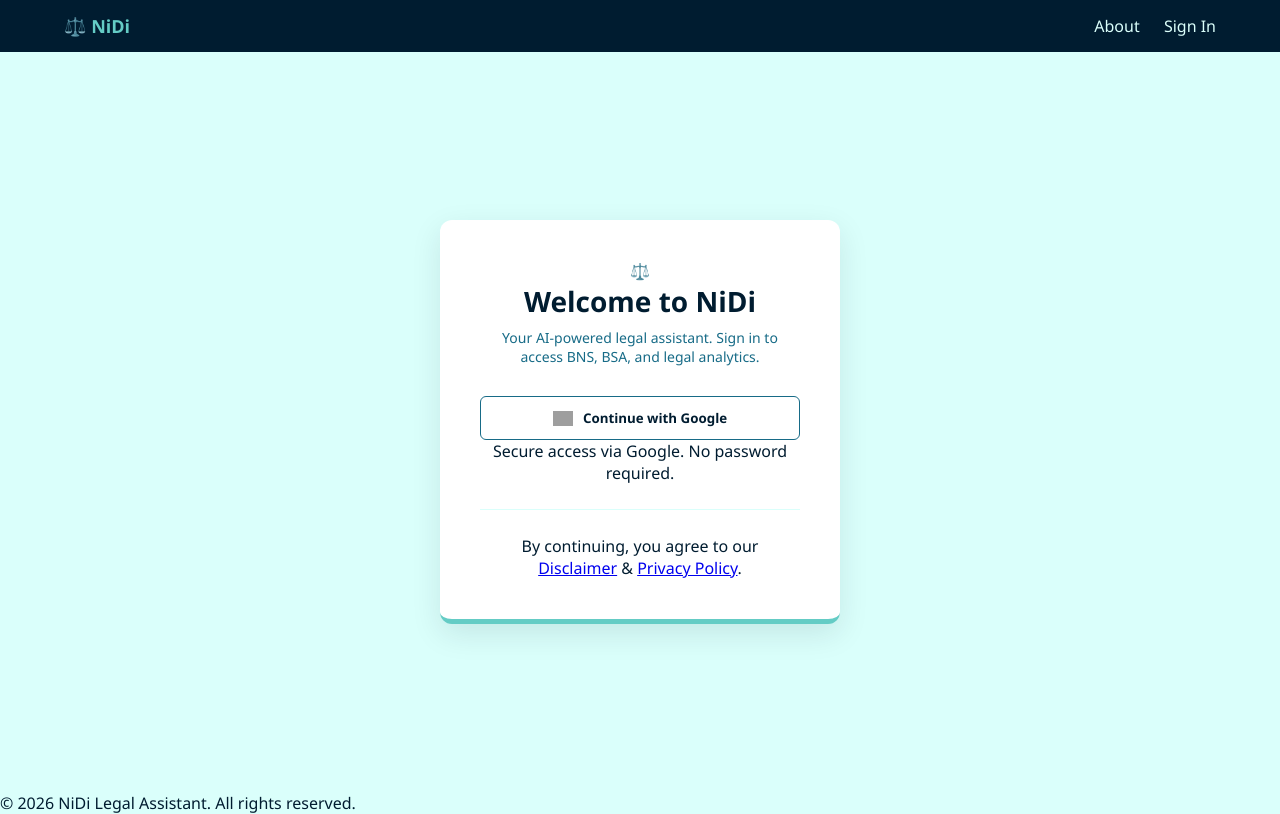
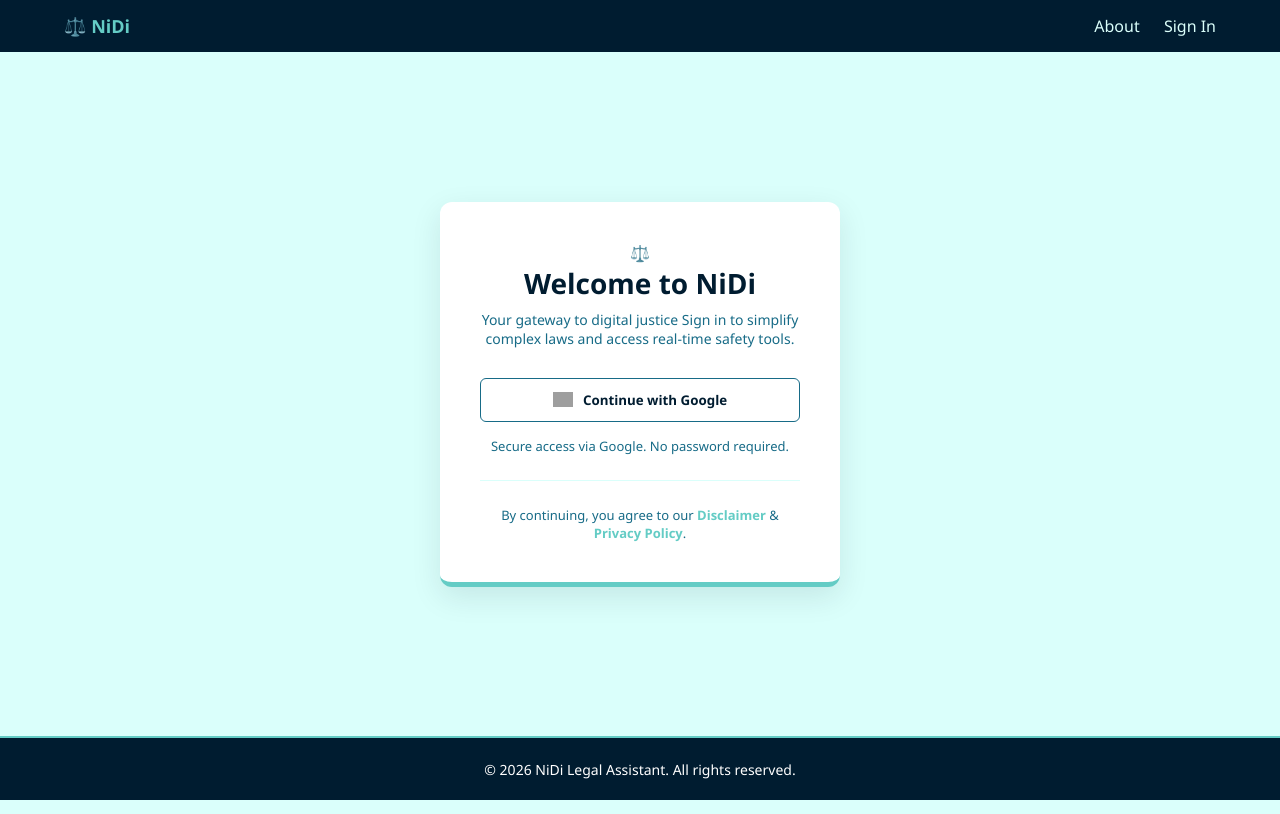
Before and after one commit to Munavir-Ali/NiDi-Legal-Chatbot, a Flask app: page /signin in a window 1280 px wide. Run offline with Flask 3, Linux system fonts and the light colour scheme; grey boxes are pictures that could not be loaded.

Commit message:
Some things 2

```diff
--- a/app.py
+++ b/app.py
@@ -24,10 +24,13 @@ GOOGLE_DISCOVERY_URL = "https://accounts.google.com/.well-known/openid-configura
 GOOGLE_CLIENT_ID = os.getenv("GOOGLE_CLIENT_ID")
 GOOGLE_CLIENT_SECRET = os.getenv("GOOGLE_CLIENT_SECRET")
 
-MONGO_URI = os.getenv("MONGO_URI")
+MONGO_URI_RAW = os.getenv("MONGO_URI")
+MONGO_PASS = os.getenv("MONGO_PASS")
+escaped_pass = urllib.parse.quote_plus(MONGO_PASS) if MONGO_PASS else ""
+FINAL_MONGO_URI = MONGO_URI_RAW.replace("<PASSWORD>", escaped_pass) if "<PASSWORD>" in (MONGO_URI_RAW or "") else MONGO_URI_RAW
 
 try:
-    client = MongoClient(MONGO_URI, tls=True, tlsAllowInvalidCertificates=True, serverSelectionTimeoutMS=5000)
+    client = MongoClient(FINAL_MONGO_URI, tls=True, tlsAllowInvalidCertificates=True, serverSelectionTimeoutMS=5000)
     db = client["NiDi_DB"]
     client.admin.command('ping')
     print("✅ Connected to MongoDB successfully!")
--- a/static/botinterface.css
+++ b/static/botinterface.css
@@ -1,5 +1,5 @@
 * { margin: 0; padding: 0; box-sizing: border-box; font-family: "Segoe UI", Tahoma, sans-serif; }
-body { background: #DAFFFB; color: #001C30; }
+body { background: #DAFFFB; color: #001C30; height: 100%; }
 
 .navbar { background: #001C30; padding: 14px 0; position: sticky; top: 0; z-index: 2000; }
 .nav-container { width: 90%; max-width: 1200px; margin: auto; display: flex; justify-content: space-between; align-items: center; }
--- a/static/signup.css
+++ b/static/signup.css
@@ -5,14 +5,22 @@
   font-family: "Segoe UI", sans-serif;
 }
 
+html, body {
+  height: 100%;
+}
+
 body {
   background: #DAFFFB;
   color: #001C30;
+  display: flex;
+  flex-direction: column;
+  overflow-x: hidden;
 }
 
 .navbar {
   background: #001C30;
   padding: 14px 0;
+  flex-shrink: 0;
 }
 
 .nav-container {
@@ -41,7 +49,7 @@ body {
   display: flex;
   justify-content: center;
   align-items: center;
-  min-height: calc(100vh - 60px);
+  flex: 1 0 auto;
   padding: 20px;
 }
 
@@ -97,79 +105,58 @@ body {
 
 .divider {
   margin: 25px 0;
-  position: relative;
   border-bottom: 1px solid #DAFFFB;
 }
 
-.divider span {
-  position: absolute;
-  top: -10px;
-  left: 50%;
-  transform: translateX(-50%);
-  background: #ffffff;
-  padding: 0 10px;
-  font-size: 12px;
+.auth-note, .legal-note {
+  font-size: 13px;
   color: #176B87;
+  margin-top: 15px;
 }
 
-.manual-form {
-  text-align: left;
-}
-
-label {
-  display: block;
-  font-size: 14px;
-  margin-bottom: 5px;
-  color: #001C30;
+.legal-note a {
+  color: #64CCC5;
+  text-decoration: none;
   font-weight: 600;
 }
 
-.input-group {
-  margin-bottom: 15px;
+.footer {
+  background: #001C30;
+  border-top: 2px solid #64CCC5;
+  height: 64px;
+  flex-shrink: 0;
+  width: 100vw;
+  position: relative;
+  left: 50%;
+  right: 50%;
+  margin-left: -50vw;
+  margin-right: -50vw;
+  display: flex;
+  align-items: center;
+  justify-content: center;
 }
 
-.input-group input {
+.footer-container {
   width: 100%;
-  padding: 10px;
-  border-radius: 6px;
-  border: 1px solid #DAFFFB;
-  outline: none;
-  background: #f9ffff;
+  max-width: 1200px;
+  padding: 0 16px;
+  margin: 0 auto;
+  display: flex;
+  justify-content: center;
+  align-items: center;
 }
 
-.input-group input:focus {
-  border-color: #64CCC5;
+.footer-text {
+  color: #ffffff;
+  font-size: 14px;
+  font-weight: 500;
+  margin: 0;
+  text-align: center;
 }
 
-.signup-btn {
-  width: 100%;
-  padding: 12px;
-  background: #176B87;
-  color: white;
-  border: none;
-  border-radius: 6px;
-  font-weight: 600;
-  cursor: pointer;
-  margin-top: 10px;
-}
-
-.signup-btn:hover {
-  background: #001C30;
-}
-
-.login-text {
-  margin-top: 20px;
-  font-size: 14px;
-}
-
-.login-text a {
-  color: #176B87;
-  font-weight: 600;
-  text-decoration: none;
-}
-
-@media (max-width: 480px) {
-  .signup-card {
-    padding: 25px;
+@media (max-width: 600px) {
+  .footer {
+    height: auto;
+    padding: 16px 0;
   }
 }
--- a/templates/footer.html
+++ b/templates/footer.html
@@ -1,5 +1,5 @@
-<footer class="main-footer">
-    <div class="footer-container">
-        <p>&copy; 2026 NiDi Legal Assistant. All rights reserved.</p>
-    </div>
+<footer class="footer">
+  <div class="footer-container">
+    <p class="footer-text">&copy; 2026 NiDi Legal Assistant. All rights reserved.</p>
+  </div>
 </footer>
--- a/templates/signup.html
+++ b/templates/signup.html
@@ -16,8 +16,8 @@
     <div class="icon-header">⚖️</div>
     <h1>Welcome to NiDi</h1>
     <p class="subtitle">
-      Your AI-powered legal assistant.
-      Sign in to access BNS, BSA, and legal analytics.
+      Your gateway to digital justice
+      Sign in to simplify complex laws and access real-time safety tools.
     </p>
 
     <a href="/auth/google" class="google-btn-link">
```
Also changed, not shown: static/about.css (+44 -0 lines), static/disclaimer.css (+77 -8 lines), static/footer.css (+28 -14 lines), static/index.css (+49 -0 lines), static/locator.css (+49 -0 lines), static/privacy.css (+76 -4 lines).
